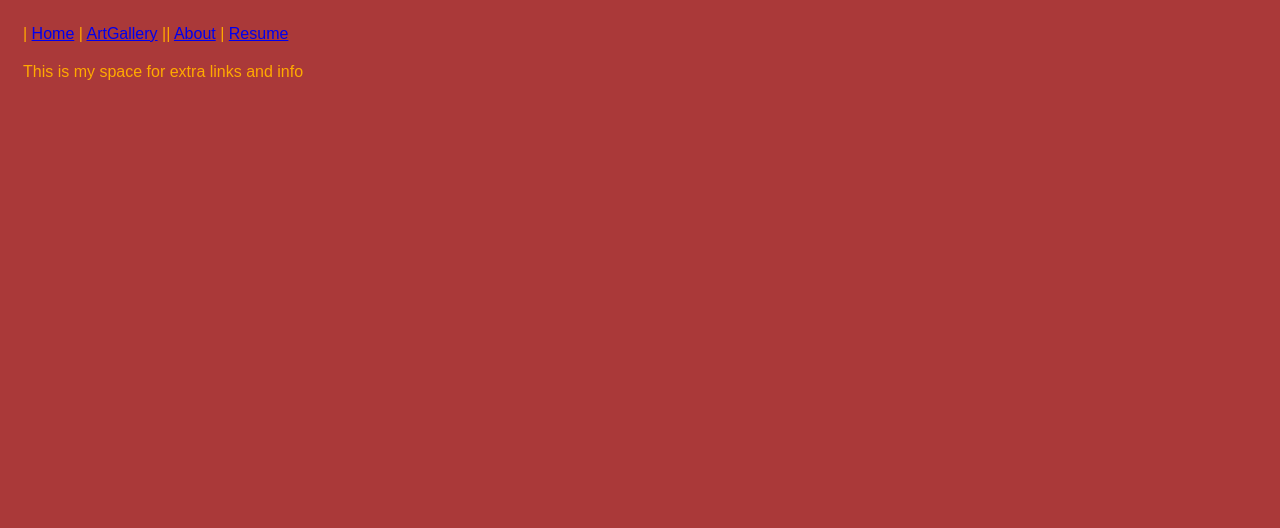
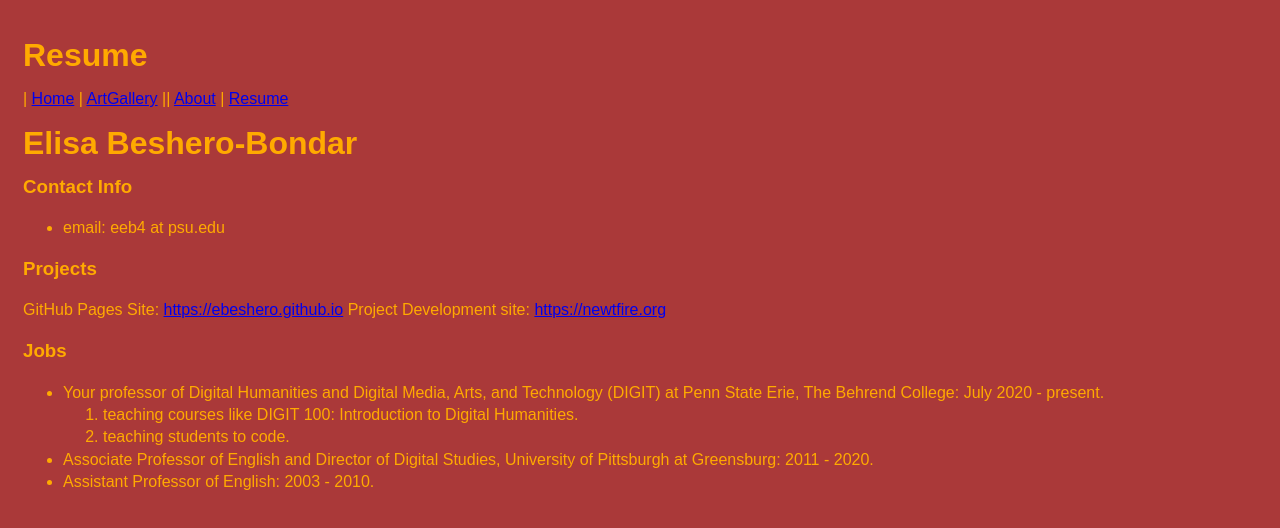
Before and after one commit to AlexanderVaughan/TheHome, a plain HTML site: page docs/extra.html in a window 1280 px wide. Drawn offline with Linux system fonts and the light colour scheme.

Commit message:
addition of template resume

```diff
--- a/docs/extra.html
+++ b/docs/extra.html
@@ -6,8 +6,30 @@
     </head>
 
     <body>
+        <h1>Resume</h1>
         <nav class="menuA">  |  <a href="index.html">Home</a>  |  <a href="ArtGallery.html">ArtGallery</a>  ||  <a href="about.html">About</a>  |  <a href="extra.html">Resume</a></nav>
-        <p>This is my space for extra links and info</p>
+
+        <h1>Elisa Beshero-Bondar</h1>
+        <h3>Contact Info</h3>
+        <ul>
+            <li>email: eeb4 at psu.edu</li>
+        </ul>
+        <h3>Projects</h3>
+        GitHub Pages Site: <a href="https://ebeshero.github.io">https://ebeshero.github.io</a>
+
+        Project Development site: <a href="https://newtfire.org">https://newtfire.org</a>
+        <h3>Jobs</h3>
+        <ul>
+            <li>Your professor of Digital Humanities and Digital Media, Arts, and Technology (DIGIT) at Penn State Erie, The Behrend College: July 2020 - present.
+                <ol>
+                    <li>teaching courses like DIGIT 100: Introduction to Digital Humanities.</li>
+                    <li>teaching students to code.</li>
+                </ol>
+            </li>
+            <li>Associate Professor of English and Director of Digital Studies, University of Pittsburgh at Greensburg: 2011 - 2020.</li>
+            <li>Assistant Professor of English: 2003 - 2010.</li>
+        </ul>
+
 
 
 
```
